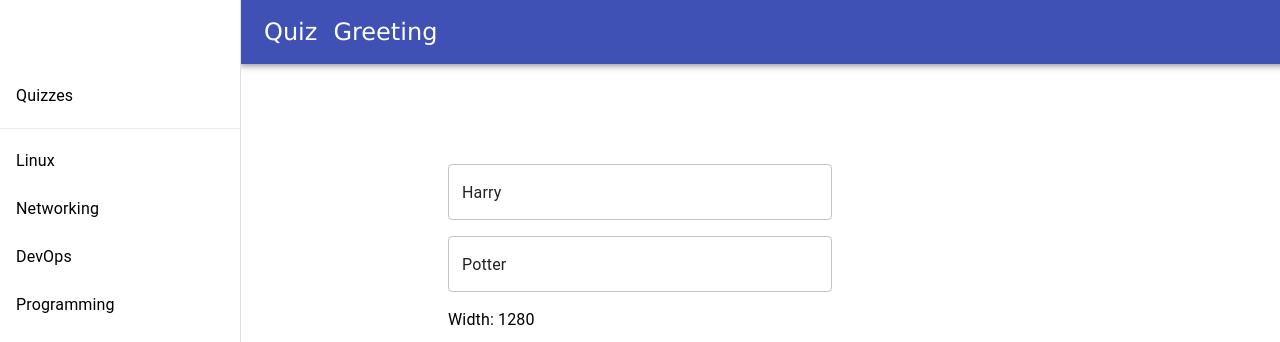
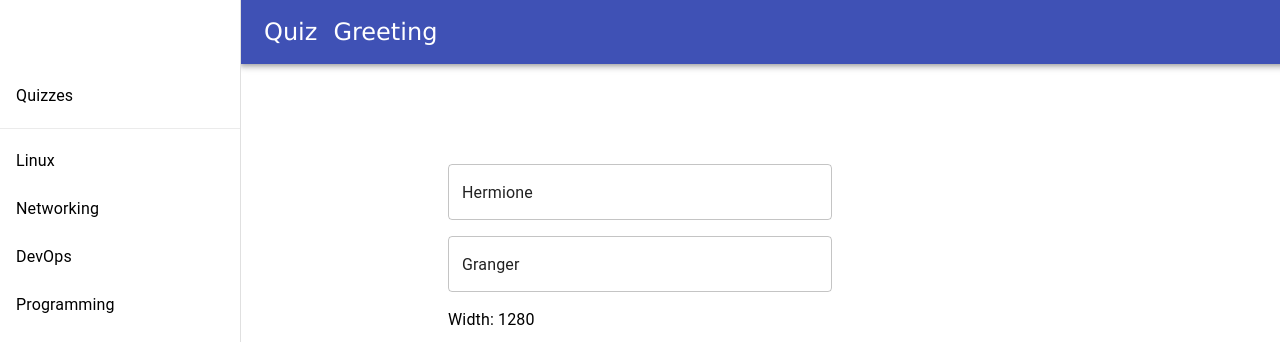
Before and after one commit to fishyFrogFace/123quiz, a React (Create React App) app: page /greeting in a window 1280 px wide. Shown: the top 342 px of the page. Built offline with nearby package versions, Linux system fonts and the light colour scheme.

Commit message:
Add props to route component

```diff
--- a/src/App.tsx
+++ b/src/App.tsx
@@ -27,7 +27,11 @@ const App = () => {
           <Grid item>
             <Switch>
               <Route path="/quiz" exact component={Quiz} />
-              <Route path="/greeting" exact component={Greeting} />
+              <Route
+                path="/greeting"
+                exact
+                render={() => <Greeting name="Hermione" surname="Granger" />}
+              />
               <Route path="/" exact component={Quiz} />
               <Route path="*">
                 <NoMatch />
--- a/src/components/Greeting.tsx
+++ b/src/components/Greeting.tsx
@@ -1,9 +1,14 @@
 import React, { useState, useEffect } from "react";
 import { Typography, Container, TextField, Grid } from "@material-ui/core";
 
-export default function Greeting() {
-  const [name, setName] = useState("Harry");
-  const [surname, setSurname] = useState("Potter");
+interface GreetingProps {
+  name: string;
+  surname: string;
+}
+
+export default function Greeting(props: GreetingProps) {
+  const [name, setName] = useState(props.name);
+  const [surname, setSurname] = useState(props.surname);
   const [width, setWidth] = useState(window.innerWidth);
 
   useEffect(() => {
```
